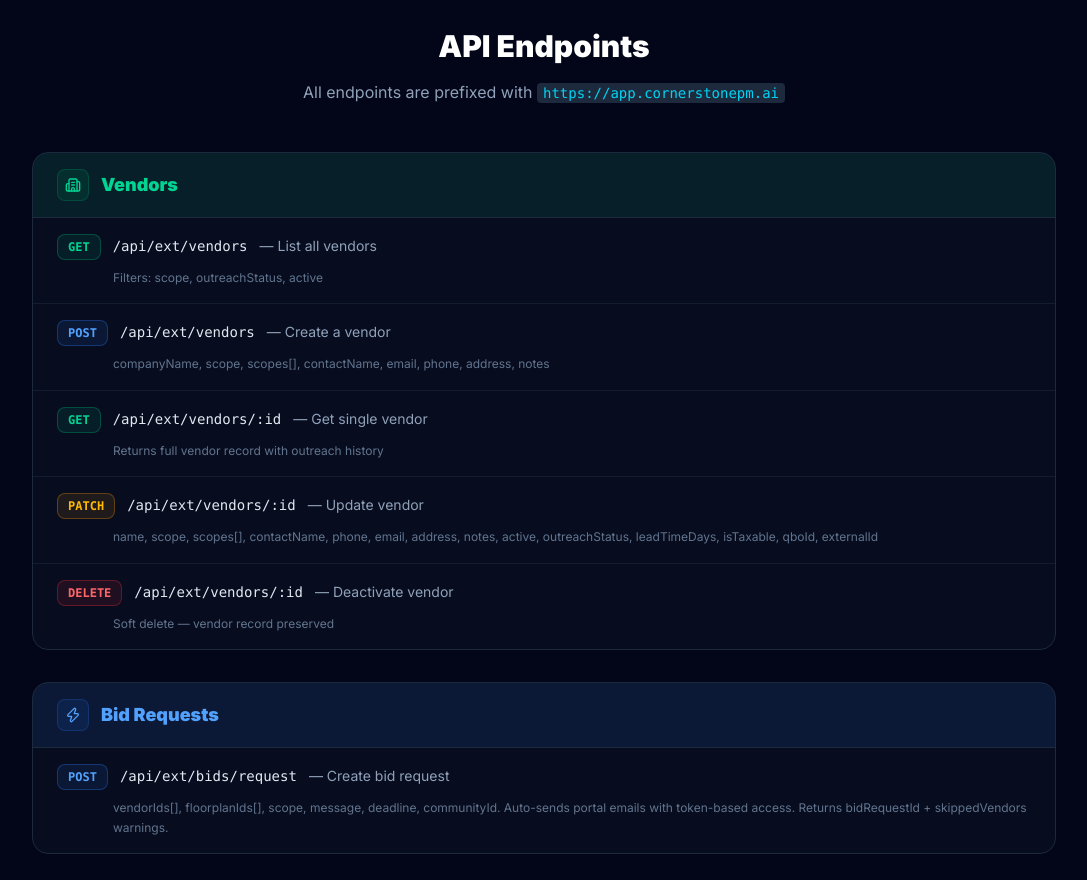
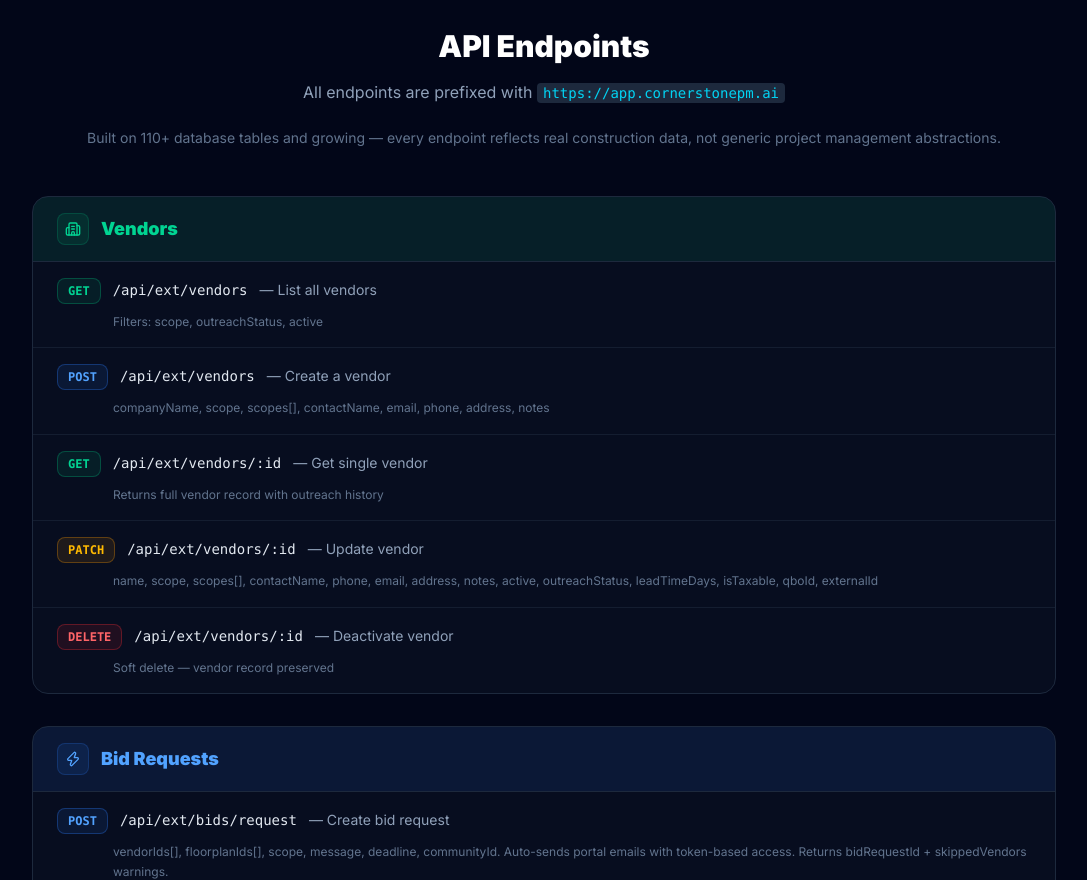
Before and after one commit to Scootermcgavin121/cornerstone-marketing-v2, a Next.js app: page /api-docs in a window 1280 px wide. Shown: the part 1100-1980 px from the top of the page, without its empty margins (96-1183 px from the left). Built offline with nearby package versions, Linux system fonts and the light colour scheme.

Commit message:
feat: 110+ database tables stat — api-docs, compare page, listing-sheet

```diff
--- a/src/app/api-docs/page.tsx
+++ b/src/app/api-docs/page.tsx
@@ -248,7 +248,8 @@ export default function ApiDocsPage() {
       <section id="endpoints" className="py-16 px-4">
         <div className="max-w-5xl mx-auto">
           <h2 className="text-3xl font-black text-center mb-4">API Endpoints</h2>
-          <p className="text-slate-400 text-center mb-12 max-w-xl mx-auto">All endpoints are prefixed with <code className="text-cyan-400 bg-slate-800 px-1.5 py-0.5 rounded text-sm">https://app.cornerstonepm.ai</code></p>
+          <p className="text-slate-400 text-center mb-6 max-w-xl mx-auto">All endpoints are prefixed with <code className="text-cyan-400 bg-slate-800 px-1.5 py-0.5 rounded text-sm">https://app.cornerstonepm.ai</code></p>
+          <p className="text-slate-500 text-center text-sm mb-12">Built on 110+ database tables and growing &mdash; every endpoint reflects real construction data, not generic project management abstractions.</p>
 
           <div className="space-y-8">
             {endpointGroups.map((group) => {
--- a/src/app/compare/page.tsx
+++ b/src/app/compare/page.tsx
@@ -166,7 +166,7 @@ export default function ComparePage() {
             { num: "$149/mo", label: "Starting price", sub: "vs $499+ elsewhere" },
             { num: "Days", label: "Setup time", sub: "vs 6-12 months for NEWSTAR" },
             { num: "$0", label: "Implementation cost", sub: "vs $25,000+ for BuildPro" },
-            { num: "100%", label: "Built for home builders", sub: "not adapted from commercial" },
+            { num: "110+", label: "Database tables", sub: "and growing — built for construction, not adapted" },
           ].map((s) => (
             <div key={s.label} className="text-center p-6 rounded-2xl bg-slate-900/60 border border-slate-800">
               <div className="text-3xl font-black text-cyan-400 mb-1">{s.num}</div>
--- a/src/app/listing-sheet/page.tsx
+++ b/src/app/listing-sheet/page.tsx
@@ -289,9 +289,10 @@ export default function ListingSheetPage() {
         <div className="max-w-5xl mx-auto">
           <div className="rounded-2xl bg-slate-900 border border-cyan-500/20 p-8 sm:p-12">
             <h2 className="text-3xl font-black mb-4">Why no one else can do this</h2>
-            <p className="text-slate-400 text-lg leading-relaxed mb-8">
+            <p className="text-slate-400 text-lg leading-relaxed mb-4">
               Sales CRM tools don&apos;t have room dimensions. Construction PM tools don&apos;t have buyer selections. No other platform has Blueprint AI floor plan analysis. Cornerstone has all of it &mdash; which is the only reason this feature is possible.
             </p>
+            <p className="text-slate-500 text-sm mb-8">Built on 110+ database tables and growing. Every field on this listing sheet exists because we modeled it from day one &mdash; not bolted on later.</p>
             <div className="grid grid-cols-1 sm:grid-cols-2 gap-4">
               {[
                 { bad: "Sales CRMs", issue: "No construction data — can't pull room dimensions or structural upgrades" },
```
